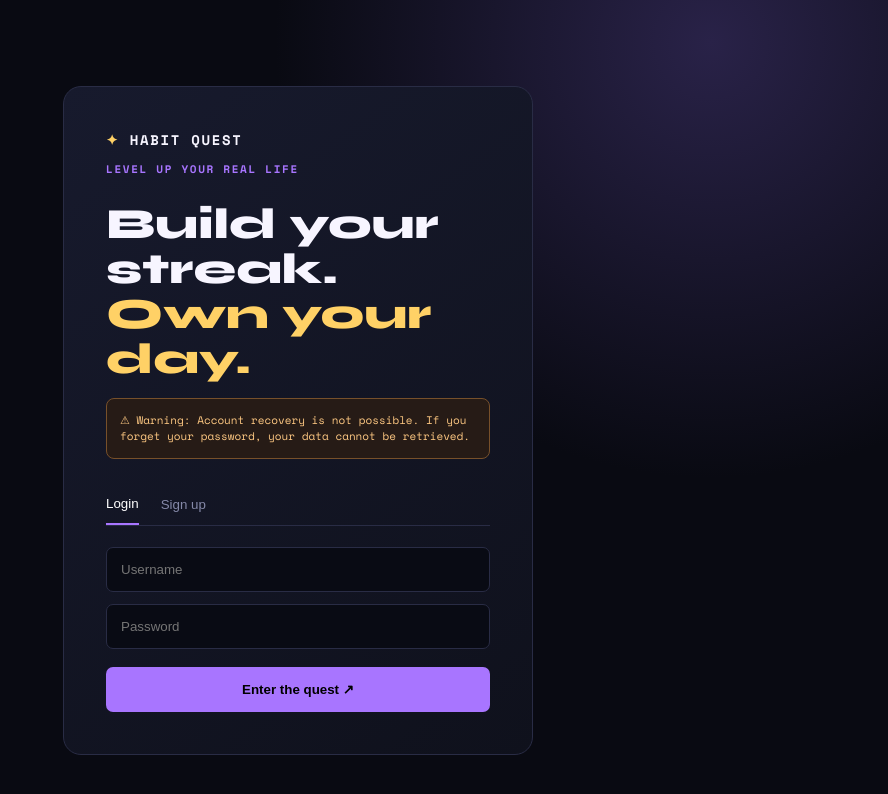
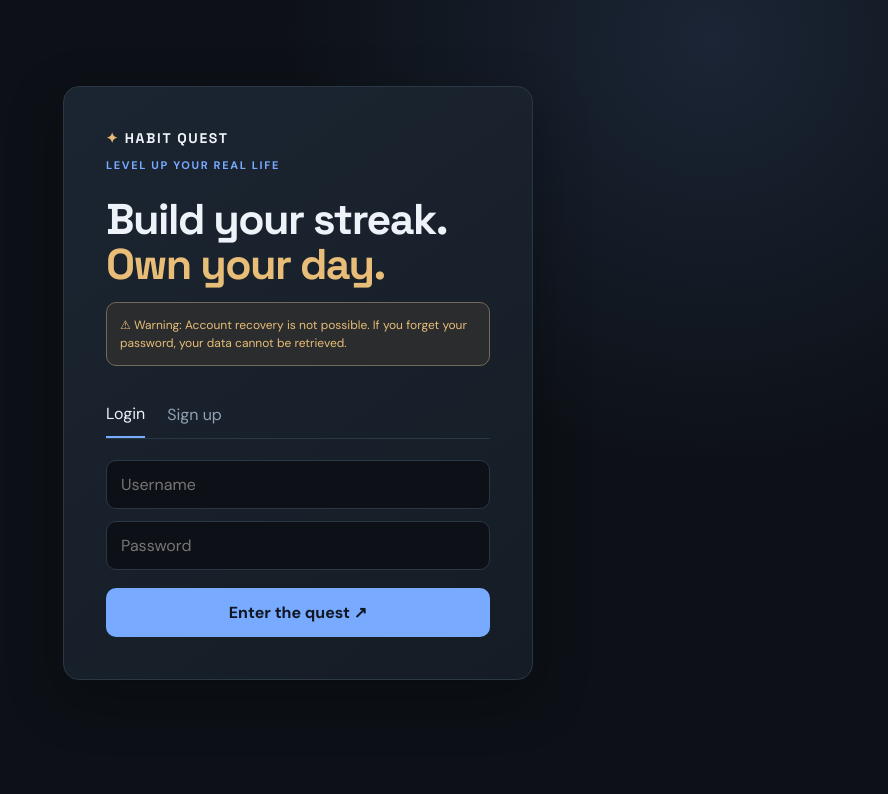
Before and after one commit to okyanus-11/gamified-habit-tracker, an Electron app: page public/index.html in a window 1180 px wide. Shown: the whole page, without its empty margins (292-1180 px from the left). Drawn offline with nearby package versions, Linux system fonts and the light colour scheme.

Commit message:
Redesign Habit Quest with modern theme tokens and responsive surfaces

```diff
--- a/public/styles.css
+++ b/public/styles.css
@@ -1,55 +1,112 @@
-@import url('https://fonts.googleapis.com/css2?family=Space+Mono:wght@400;700&family=Syne:wght@600;700;800&display=swap');
-:root{--bg:#090a12;--panel:#131526;--line:#292c45;--text:#f7f5ff;--muted:#8589a8;--purple:#a875ff;--gold:#ffd166;--green:#5ee6a8}
-*{box-sizing:border-box}
-body{margin:0;background:radial-gradient(circle at 85% 5%,#292248,transparent 34%),var(--bg);color:var(--text);font-family:'Space Mono',monospace;min-height:100vh}
-.shell{max-width:1150px;margin:auto;padding:30px 5vw}
-.hidden{display:none!important}
-.brand{font-weight:bold;letter-spacing:.12em;font-size:14px}
-.brand:first-letter{color:var(--gold)}
-.eyebrow{color:var(--purple);font-size:11px;letter-spacing:.15em;font-weight:bold}
-.muted{color:var(--muted);font-size:13px}
-.card{background:linear-gradient(145deg,#171a2d,#0f111c);border:1px solid var(--line);border-radius:18px}
-.auth{max-width:470px}
-.auth.card{max-width:470px;margin:7vh auto;padding:42px}
-.auth h1,h2{font:800 43px/1.05 Syne;margin:25px 0 15px}
-.auth em,h2 em{color:var(--gold);font-style:normal}
-.warning{background:#261b16;border:1px solid #77502a;color:#ffc983;border-radius:8px;padding:13px;font-size:11px;line-height:1.5}
-.auth nav{display:flex;gap:22px;border-bottom:1px solid var(--line);margin:25px 0 15px}
-.auth nav button,.link{border:0;background:none;color:var(--muted);cursor:pointer;padding:12px 0}
-.auth nav button.active{color:#fff;border-bottom:2px solid var(--purple)}
-input,select{width:100%;background:#090b14;color:#fff;border:1px solid var(--line);border-radius:7px;padding:14px;margin:6px 0}
-.primary{width:100%;background:var(--purple);border:0;border-radius:7px;padding:15px;margin-top:12px;font-weight:bold;cursor:pointer}
-header{display:flex;justify-content:space-between;align-items:center;border-bottom:1px solid var(--line);padding-bottom:20px}
-.hero{display:flex;justify-content:space-between;align-items:center;padding:42px 0 22px}
-.hero h2{font-size:38px;margin:10px 0}
-.level{border:2px solid var(--gold);border-radius:50%;height:80px;width:80px;display:grid;place-content:center;text-align:center;color:var(--gold);font-size:9px}
-.level strong{font:800 30px Syne}
-.progress{background:var(--panel);border:1px solid var(--line);padding:18px 22px;border-radius:10px}
-.progress>div{display:flex;justify-content:space-between;color:var(--muted);font-size:11px}
-.progress b{color:var(--gold)}
-.progress i{font-style:normal}
-.progress hr{height:8px;border:0;border-radius:9px;background:linear-gradient(90deg,var(--purple) var(--value,0%),#292c45 var(--value,0%));margin:12px 0}
-.grid{display:grid;grid-template-columns:1.5fr 1fr;gap:24px;margin-top:32px}
-.section-title{display:flex;justify-content:space-between;align-items:center}
-.section-title h3,aside h3{font:700 19px Syne}
-.section-title span{font-size:11px;color:var(--green)}
-.habit{display:flex;align-items:center;gap:13px;background:var(--panel);border:1px solid var(--line);border-radius:9px;padding:16px;margin:9px 0;cursor:pointer}
-.habit:hover{border-color:var(--purple)}
-.habit.done{background:#14271f;border-color:var(--green)}
-.habit .title{flex:1}
-.habit small{font-size:10px;color:var(--muted)}
-.check{width:22px;height:22px;border:1px solid #586080;border-radius:5px;text-align:center;color:transparent}
-.done .check{background:var(--green);color:#06130b;border-color:var(--green)}
-#custom{display:flex;gap:8px}
-#custom input{margin:0}
-#custom button{width:52px;background:#20243b;color:var(--purple);border:1px solid var(--line);border-radius:7px}
-.card:not(.auth){padding:24px}
-.rank{display:flex;gap:10px;padding:12px 0;border-bottom:1px solid #22263a;font-size:12px}
-.rank span:nth-child(2){flex:1}
-.rank b{color:var(--purple)}
-.rank.me{color:var(--gold)}
-.ranking{max-width:800px;margin:8vh auto}
-.ranking h2{font-size:42px}
-#toast{position:fixed;top:25px;right:25px;background:var(--green);color:#06130b;padding:14px;border-radius:7px;transform:translateY(-120px);transition:.3s;font-size:12px}
-#toast.show{transform:none}
-@media(max-width:760px){.grid{grid-template-columns:1fr}.auth.card{padding:28px}.hero h2{font-size:29px}}
+@import url('https://fonts.googleapis.com/css2?family=DM+Sans:wght@400;500;600;700&family=Space+Grotesk:wght@500;600;700&display=swap');
+
+:root {
+  color-scheme: dark;
+  --bg: #0d1117;
+  --panel: #151c25;
+  --panel-raised: #1b2531;
+  --line: #2a3745;
+  --text: #edf3f8;
+  --muted: #91a1b2;
+  --accent: #78aaff;
+  --highlight: #e8bd78;
+  --success: #58c99a;
+  --danger: #e87979;
+  --purple: var(--accent);
+  --gold: var(--highlight);
+  --green: var(--success);
+  --shadow: 0 18px 55px #0005;
+  --radius: 16px;
+}
+:root[data-theme="midnight"] {
+  --bg: #10101a; --panel: #191927; --panel-raised: #232338;
+  --line: #35354d; --text: #ececf7; --muted: #a2a2bf;
+  --accent: #b59cff; --highlight: #e6c58b; --success: #78d6b0;
+}
+:root[data-theme="light"] {
+  color-scheme: light;
+  --bg: #f2f5f9; --panel: #ffffff; --panel-raised: #e9eef5;
+  --line: #d7e0e9; --text: #202b3a; --muted: #66778a;
+  --accent: #326fd1; --highlight: #a66b17; --success: #16845c;
+  --danger: #b94343; --shadow: 0 18px 55px #26364a18;
+}
+* { box-sizing: border-box; }
+body {
+  margin: 0; min-height: 100vh; color: var(--text);
+  background: radial-gradient(circle at 85% 5%, color-mix(in srgb, var(--accent) 13%, transparent), transparent 34%), var(--bg);
+  font-family: "DM Sans", "Segoe UI", sans-serif;
+  transition: background-color .18s ease, color .18s ease;
+}
+button, input, select { font: inherit; }
+button { color: inherit; }
+.shell { max-width: 1160px; margin: auto; padding: 30px 5vw; }
+.hidden { display: none !important; }
+.brand { font: 700 14px "Space Grotesk", sans-serif; letter-spacing: .12em; }
+.brand:first-letter { color: var(--highlight); }
+.eyebrow { color: var(--accent); font-size: 11px; letter-spacing: .15em; font-weight: 700; }
+.muted { color: var(--muted); font-size: 13px; }
+.card {
+  background: linear-gradient(145deg, var(--panel-raised), var(--panel));
+  border: 1px solid var(--line); border-radius: var(--radius); box-shadow: var(--shadow);
+}
+.auth { max-width: 470px; }
+.auth.card { max-width: 470px; margin: 7vh auto; padding: 42px; }
+.auth h1, h2 { font: 700 43px/1.05 "Space Grotesk", sans-serif; margin: 25px 0 15px; letter-spacing: -.035em; }
+.auth em, h2 em { color: var(--highlight); font-style: normal; }
+.warning {
+  background: color-mix(in srgb, var(--highlight) 10%, var(--panel));
+  border: 1px solid color-mix(in srgb, var(--highlight) 38%, var(--line));
+  color: var(--highlight); border-radius: 10px; padding: 13px; font-size: 12px; line-height: 1.5;
+}
+.auth nav { display: flex; gap: 22px; border-bottom: 1px solid var(--line); margin: 25px 0 15px; }
+.auth nav button, .link { border: 0; background: none; color: var(--muted); cursor: pointer; padding: 12px 0; }
+.auth nav button.active { color: var(--text); border-bottom: 2px solid var(--accent); }
+input, select {
+  width: 100%; background: var(--bg); color: var(--text);
+  border: 1px solid var(--line); border-radius: 10px; padding: 13px 14px; margin: 6px 0;
+}
+input:focus, select:focus, button:focus-visible { outline: 2px solid var(--accent); outline-offset: 2px; }
+.primary {
+  width: 100%; background: var(--accent); color: #101722;
+  border: 0; border-radius: 10px; padding: 14px; margin-top: 12px;
+  font-weight: 700; cursor: pointer; transition: filter .15s ease, transform .15s ease;
+}
+.primary:hover { filter: brightness(1.08); transform: translateY(-1px); }
+header { display: flex; justify-content: space-between; align-items: center; border-bottom: 1px solid var(--line); padding-bottom: 20px; gap: 18px; }
+.header-actions, .appearance-controls { display: flex; align-items: center; gap: 12px; }
+.appearance-controls select { width: auto; min-width: 116px; margin: 0; padding: 8px 10px; }
+.accent-picker { width: 38px; height: 36px; padding: 3px; margin: 0; cursor: pointer; }
+.hero { display: flex; justify-content: space-between; align-items: center; padding: 42px 0 22px; gap: 20px; }
+.hero h2 { font-size: 38px; margin: 10px 0; }
+.level { border: 2px solid var(--highlight); border-radius: 50%; height: 80px; width: 80px; flex: 0 0 80px; display: grid; place-content: center; text-align: center; color: var(--highlight); font-size: 9px; }
+.level strong { font: 700 30px "Space Grotesk", sans-serif; }
+.progress { background: var(--panel); border: 1px solid var(--line); padding: 18px 22px; border-radius: 12px; }
+.progress>div { display: flex; justify-content: space-between; color: var(--muted); font-size: 11px; }
+.progress b { color: var(--highlight); }
+.progress i { font-style: normal; }
+.progress hr { height: 8px; border: 0; border-radius: 9px; background: linear-gradient(90deg, var(--accent) var(--value,0%), var(--panel-raised) var(--value,0%)); margin: 12px 0; }
+.grid { display: grid; grid-template-columns: 1.5fr 1fr; gap: 24px; margin-top: 32px; }
+.section-title { display: flex; justify-content: space-between; align-items: center; gap: 12px; }
+.section-title h3, aside h3 { font: 700 19px "Space Grotesk", sans-serif; }
+.section-title span { font-size: 11px; color: var(--success); }
+.habit { display: flex; align-items: center; gap: 13px; background: var(--panel); border: 1px solid var(--line); border-radius: 11px; padding: 16px; margin: 9px 0; cursor: pointer; transition: border-color .15s ease, background .15s ease, transform .15s ease; }
+.habit:hover { border-color: var(--accent); transform: translateY(-1px); }
+.habit.done { background: color-mix(in srgb, var(--success) 10%, var(--panel)); border-color: var(--success); }
+.habit .title { flex: 1; }
+.habit small { font-size: 11px; color: var(--muted); }
+.check { width: 22px; height: 22px; border: 1px solid var(--muted); border-radius: 7px; text-align: center; color: transparent; }
+.done .check { background: var(--success); color: #07150f; border-color: var(--success); }
+#custom { display: flex; gap: 8px; }
+#custom input { margin: 0; }
+#custom button { width: 52px; background: var(--panel-raised); color: var(--accent); border: 1px solid var(--line); border-radius: 10px; cursor: pointer; }
+.card:not(.auth) { padding: 24px; }
+.rank { display: flex; gap: 10px; padding: 12px 0; border-bottom: 1px solid var(--line); font-size: 12px; }
+.rank span:nth-child(2) { flex: 1; }
+.rank b { color: var(--accent); }
+.rank.me { color: var(--highlight); }
+.ranking { max-width: 800px; margin: 8vh auto; }
+.ranking h2 { font-size: 42px; }
+#toast { position: fixed; top: 25px; right: 25px; background: var(--success); color: #07150f; padding: 14px 18px; border-radius: 10px; box-shadow: var(--shadow); transform: translateY(-140px); transition: transform .25s ease; font-size: 13px; }
+#toast.show { transform: none; }
+@media (prefers-reduced-motion: reduce) { *, *::before, *::after { transition-duration: .01ms !important; animation-duration: .01ms !important; } }
+@media(max-width:760px) { .grid { grid-template-columns: 1fr; } .auth.card { padding: 28px; } .hero h2 { font-size: 29px; } header { align-items: flex-start; flex-direction: column; } .header-actions { width: 100%; flex-wrap: wrap; justify-content: space-between; } }
```
